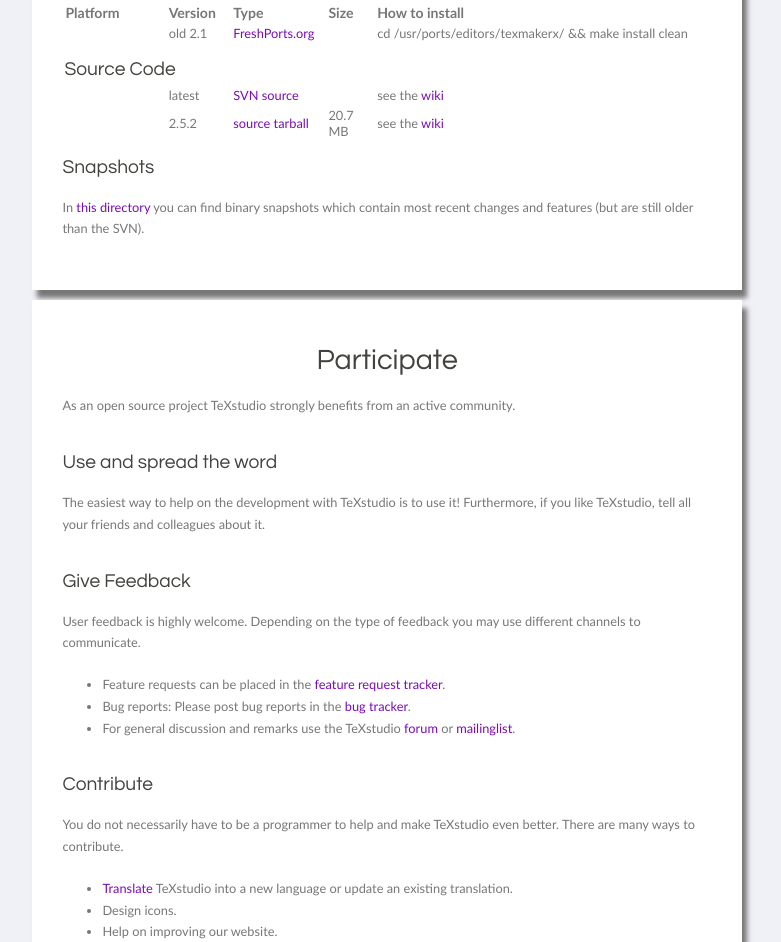
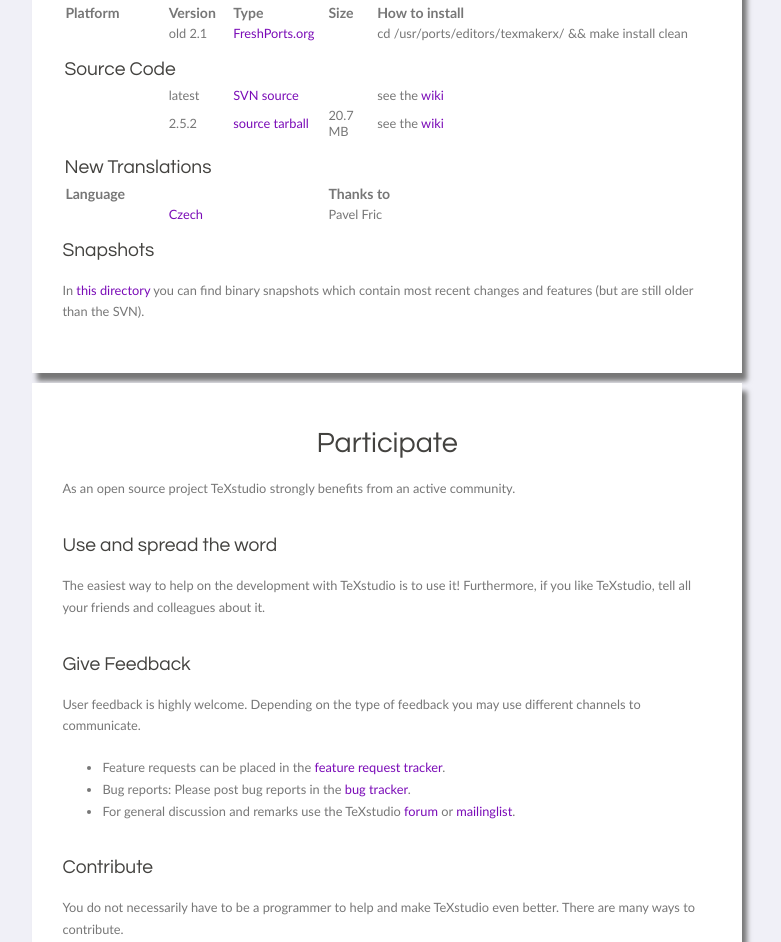
Before and after one commit to texstudio-org/texstudio-meta, a plain HTML site: page webpage/index.html in a window 1280 px wide. Shown: the part 3482-4424 px from the top of the page, without its empty margins (336-1117 px from the left). Drawn offline with nearby package versions, Linux system fonts and the light colour scheme; a script that the page names is missing.

Commit message:
web page Czech translation on website
git-svn-id: svn+ssh://svn.code.sf.net/p/texstudio/code/branches/newweb@3678 92cce386-e96d-4106-809f-596c673a3fd8

```diff
--- a/webpage/index.html
+++ b/webpage/index.html
@@ -489,8 +489,15 @@
 			<tr><td></td><td class="currentVersion">2.5.2</td><td><a class="srcDownload" href="http://sourceforge.net/projects/texstudio/files/texstudio/TeXstudio%202.5.2/texstudio-2.5.2.tar.gz/download">source tarball</a></td><td class="srcDownloadSize">20.7 MB</td><td>see the <a href="http://sourceforge.net/apps/mediawiki/texstudio/index.php?title=CompileTXS">wiki</a></td></tr>
 			</tbody>
 
+			<thead>
+			<tr class="platformDownload"><td colspan="5">New Translations</td></tr>
+			<tr><th colspan=3>Language</th><th colspan=2>Thanks to</th></tr>
+			</thead>
+			<tbody>
+			<tr><td></td><td colspan=2><a href="https://sourceforge.net/p/texstudio/code/HEAD/tree/branches/2.5.2/texstudio_cs.qm?format=raw">Czech</a></td><td colspan=3>Pavel Fric</td></tr>
+			</thead>
+
 			<!--<tr class="platformDownload"><td colspan=7>New translations</td></tr>
-			<tr><th colspan=3>Language</th><th colspan=3>Thanks to</th></tr>
 			<tr><td></td><td colspan=2><a href="http://svn.code.sf.net/p/texstudio/code/trunk/texstudio_zh_CN.qm">Chinese</a></td><td colspan=3>AI Corleone (鮅潦)</td></tr>
 			<tr><td></td><td colspan=2><a href="http://svn.code.sf.net/p/texstudio/code/trunk/texstudio_cs.qm">Czech</a></td><td colspan=3>Pavel Fric</td></tr>
 			<tr><td></td><td colspan=2><a href="http://svn.code.sf.net/p/texstudio/code/trunk/texstudio_es.qm">Spanish</a></td><td colspan=3>Diego Andrés Jarrín</td></tr>-->
```
